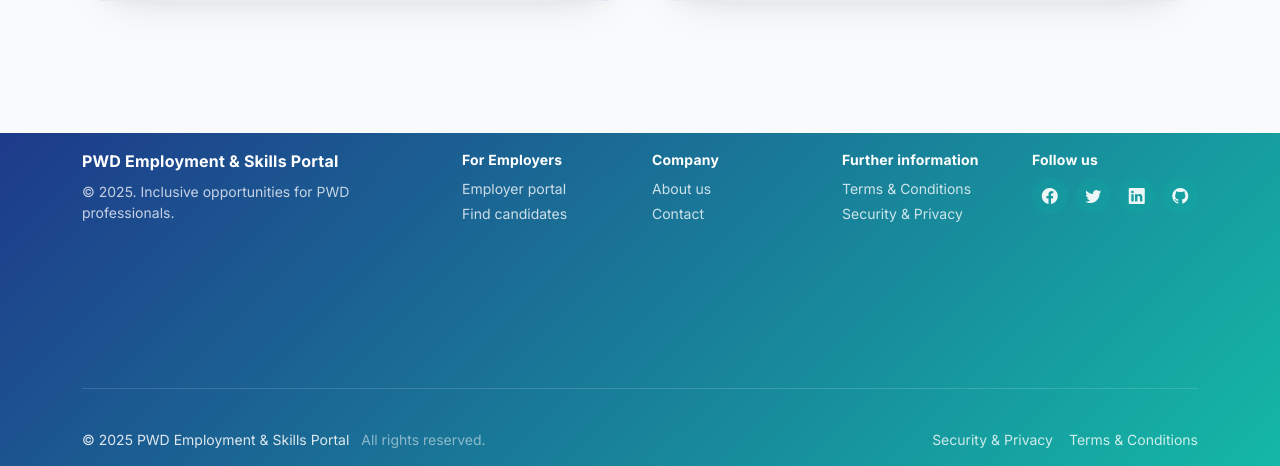
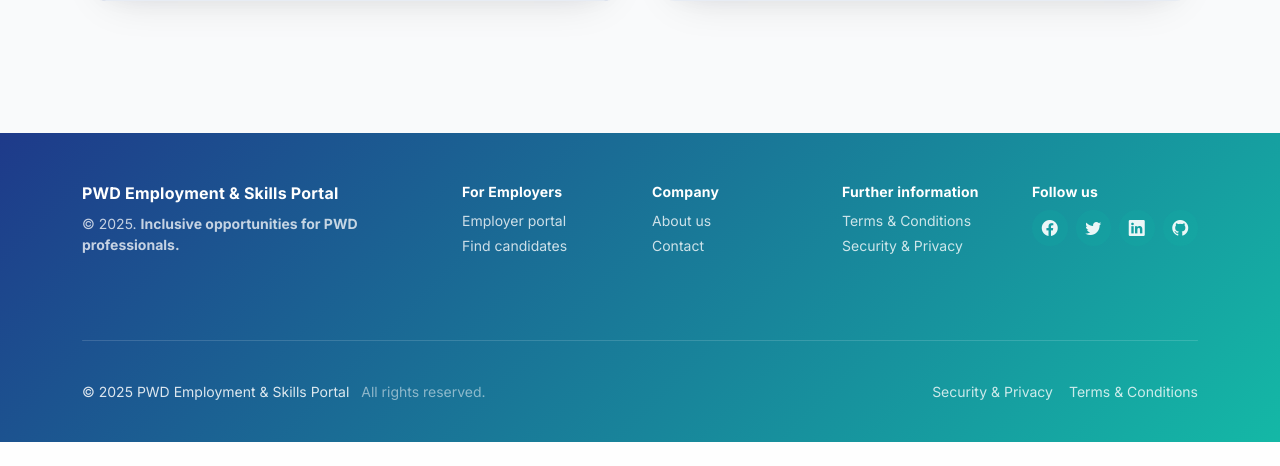
Before and after one commit to Dayether/pwdjs, a PHP site: page /index.php in a window 1280 px wide. Shown: the part 1855-2321 px from the top of the page. After the commit the page ends 2297 px from the top, so only its background shows below. Run offline with PHP 8.4, Linux system fonts and the light colour scheme; data comes from the database, SQL or seed files in the repository.

Commit message:
test footer spaces

```diff
--- a/includes/footer.php
+++ b/includes/footer.php
@@ -79,6 +79,8 @@
             footer.footer-themed {
                 background: linear-gradient(180deg, rgba(var(--primary-blue-rgb), 1) 0%, rgba(var(--primary-blue-rgb), .96) 100%);
                 color: #fff;
+                padding-bottom: 2.5rem !important;
+                /* override py-5 bottom padding */
             }
 
             footer.footer-themed .footer-link {
@@ -121,7 +123,7 @@
                 height: 1px;
                 background: rgba(255, 255, 255, .14);
                 /* Increased vertical spacing between sections */
-                margin: 10rem 0 2.5rem;
+                margin: 5rem 0 2.5rem;
                 border-radius: 1rem;
             }
 
@@ -133,12 +135,12 @@
             }
         </style>
 
-        <footer class="footer footer-themed py-3 mt-4 mt-md-5">
+        <footer class="footer footer-themed py-5 mt-4 mt-md-5">
             <div class="container">
                 <div class="row g-4">
                     <div class="col-12 col-md-4">
                         <div class="mb-2 footer-title">PWD Employment &amp; Skills Portal</div>
-                        <div class="footer-sub small">&copy; <?php echo date('Y'); ?>. Inclusive opportunities for PWD professionals.</div>
+                        <div class="footer-sub small">&copy; <?php echo date('Y'); ?>. <strong>Inclusive opportunities for PWD professionals.</strong></div>
                     </div>
                     <div class="col-6 col-md-2">
                         <div class="footer-title small mb-2">For Employers</div>
```
